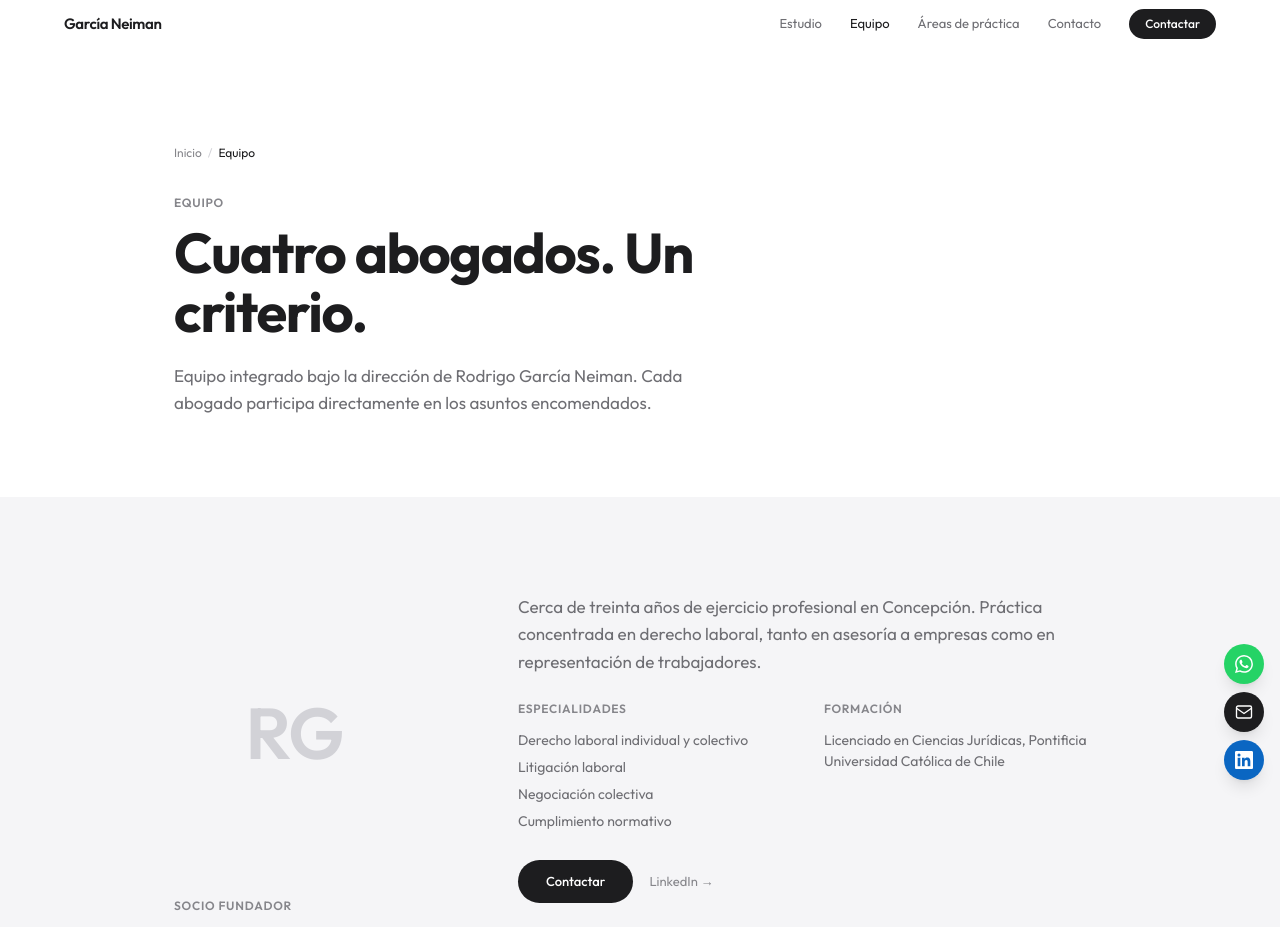
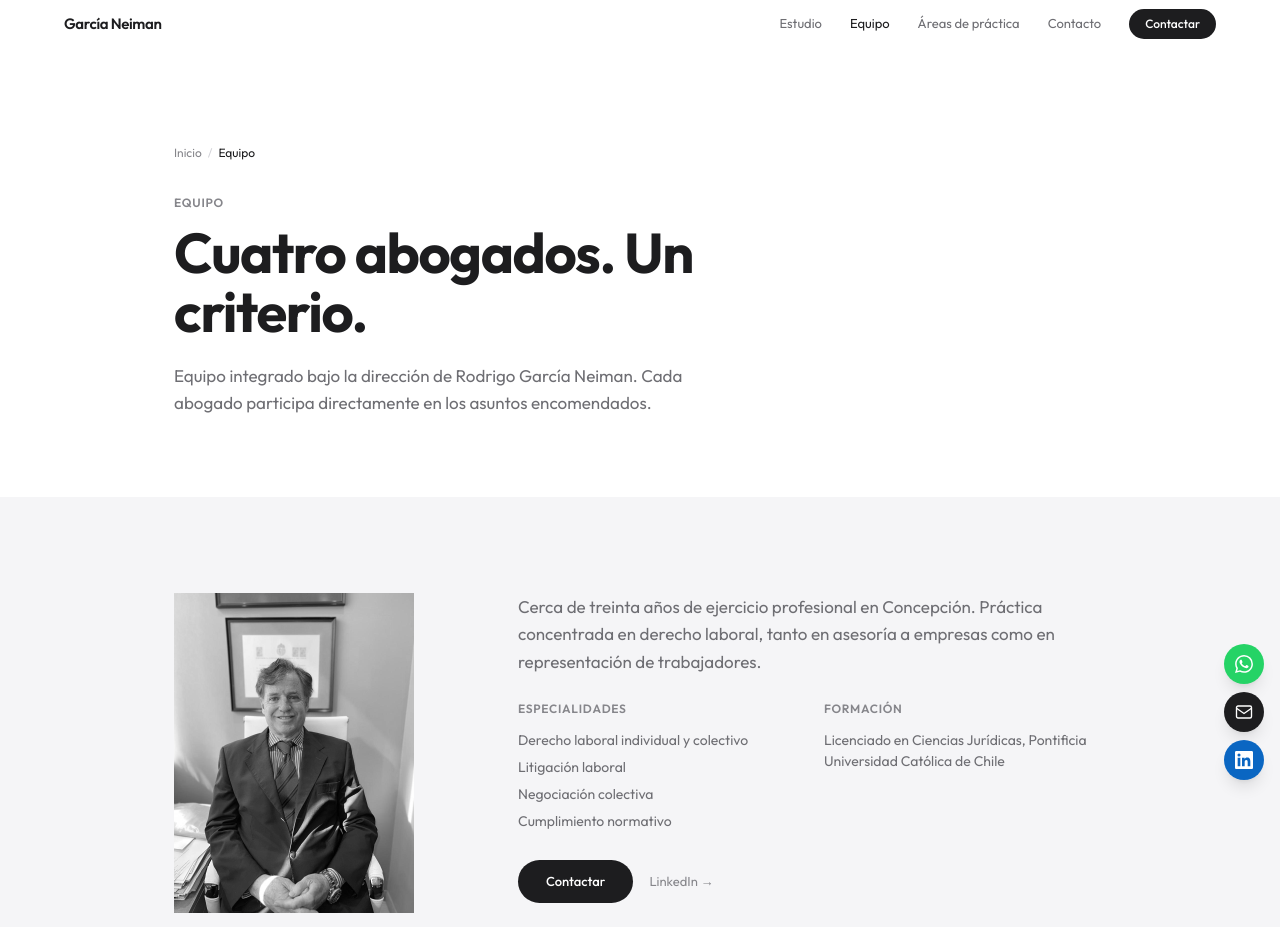
Before and after one commit to lcartercsu/PWeb, a Next.js app: page /equipo in a window 1280 px wide. Shown: the top 927 px of the page. Built offline with nearby package versions, Linux system fonts and the light colour scheme.

Commit message:
Agrega foto de Rodrigo Garcia Neiman en blanco y negro
Co-Authored-By: Claude Sonnet 4.6 <noreply@anthropic.com>

```diff
--- a/app/page.tsx
+++ b/app/page.tsx
@@ -1,4 +1,5 @@
 import Link from "next/link";
+import Image from "next/image";
 import { areas } from "@/lib/areas";
 import { team } from "@/lib/team";
 import { site } from "@/lib/site";
@@ -121,11 +122,23 @@ export default function HomePage() {
       <section className="bg-white py-20 md:py-28">
         <div className="mx-auto grid max-w-site gap-12 px-6 md:grid-cols-[240px_1fr] md:gap-16">
           <div>
-            <div className="grid h-[260px] w-[200px] place-items-center bg-gray-50 md:h-[300px] md:w-[240px]" aria-hidden>
-              <span className="text-[64px] font-semibold tracking-tight text-gray-200">
-                {lead.initials}
-              </span>
-            </div>
+            {lead.photo ? (
+              <div className="relative h-[280px] w-[200px] overflow-hidden md:h-[320px] md:w-[240px]">
+                <Image
+                  src={lead.photo}
+                  alt={lead.name}
+                  fill
+                  className="object-cover object-top grayscale"
+                  sizes="240px"
+                />
+              </div>
+            ) : (
+              <div className="grid h-[280px] w-[200px] place-items-center bg-gray-50 md:h-[320px] md:w-[240px]" aria-hidden>
+                <span className="text-[64px] font-semibold tracking-tight text-gray-200">
+                  {lead.initials}
+                </span>
+              </div>
+            )}
             <p className="label mt-5">Socio fundador</p>
             <h2 className="mt-2 text-[24px] font-bold leading-tight tracking-tight text-gray-900">
               {lead.name}
--- a/components/TeamCard.tsx
+++ b/components/TeamCard.tsx
@@ -1,4 +1,5 @@
 import Link from "next/link";
+import Image from "next/image";
 import { type TeamMember } from "@/lib/team";
 
 type TeamCardProps = {
@@ -11,7 +12,7 @@ export function TeamCard({ member, variant = "standard" }: TeamCardProps) {
     return (
       <article className="grid gap-12 md:grid-cols-[280px_1fr] md:gap-16">
         <div>
-          <Initials value={member.initials} size="lg" />
+          <Avatar member={member} size="lg" />
           <p className="label mt-6">Socio fundador</p>
           <h3 className="mt-2 text-[28px] font-bold leading-tight tracking-tight text-gray-900">
             {member.name}
@@ -56,7 +57,7 @@ export function TeamCard({ member, variant = "standard" }: TeamCardProps) {
 
   return (
     <article className="flex flex-col gap-4">
-      <Initials value={member.initials} size="md" />
+      <Avatar member={member} size="md" />
       <div>
         <h3 className="text-[18px] font-semibold tracking-tight text-gray-900">{member.name}</h3>
         <p className="mt-0.5 text-[13px] text-gray-500">{member.role}</p>
@@ -69,18 +70,34 @@ export function TeamCard({ member, variant = "standard" }: TeamCardProps) {
   );
 }
 
-function Initials({ value, size }: { value: string; size: "md" | "lg" }) {
+function Avatar({ member, size }: { member: TeamMember; size: "md" | "lg" }) {
+  const dims = size === "lg"
+    ? { w: "w-[240px]", h: "h-[320px]" }
+    : { w: "w-full", h: "h-[220px]" };
+
+  if (member.photo) {
+    return (
+      <div className={`relative overflow-hidden ${dims.w} ${dims.h}`}>
+        <Image
+          src={member.photo}
+          alt={member.name}
+          fill
+          className="object-cover object-top grayscale"
+          sizes="(max-width: 768px) 100vw, 280px"
+        />
+      </div>
+    );
+  }
+
   return (
     <div
-      className={`grid place-items-center bg-gray-50 ${
-        size === "lg" ? "h-[280px] w-[240px]" : "h-[180px] w-full"
-      }`}
+      className={`grid place-items-center bg-gray-50 ${dims.w} ${dims.h}`}
       aria-hidden
     >
       <span className={`font-semibold tracking-tight text-gray-200 ${
         size === "lg" ? "text-[72px]" : "text-[48px]"
       }`}>
-        {value}
+        {member.initials}
       </span>
     </div>
   );
--- a/lib/team.ts
+++ b/lib/team.ts
@@ -3,6 +3,7 @@ export type TeamMember = {
   name: string;
   role: string;
   initials: string;
+  photo?: string;
   lead?: boolean;
   linkedin?: string;
   bio: string;
@@ -16,6 +17,7 @@ export const team: TeamMember[] = [
     name: "Rodrigo García Neiman",
     role: "Socio fundador",
     initials: "RG",
+    photo: "/team/rodrigo.jpg",
     lead: true,
     bio: "Cerca de treinta años de ejercicio profesional en Concepción. Práctica concentrada en derecho laboral, tanto en asesoría a empresas como en representación de trabajadores.",
     focus: [
```
Also changed, not shown: public/team/rodrigo.jpg (added).
